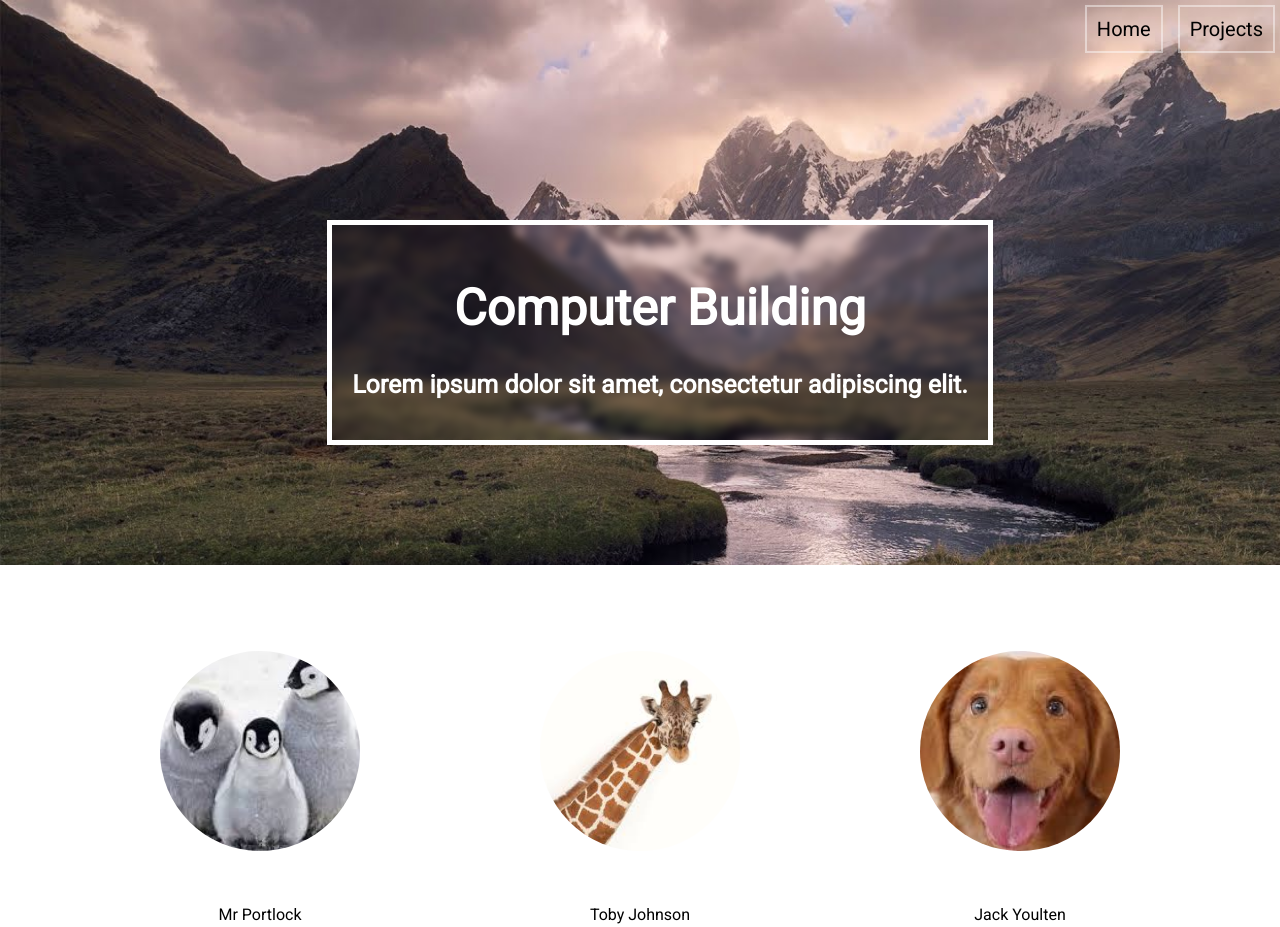
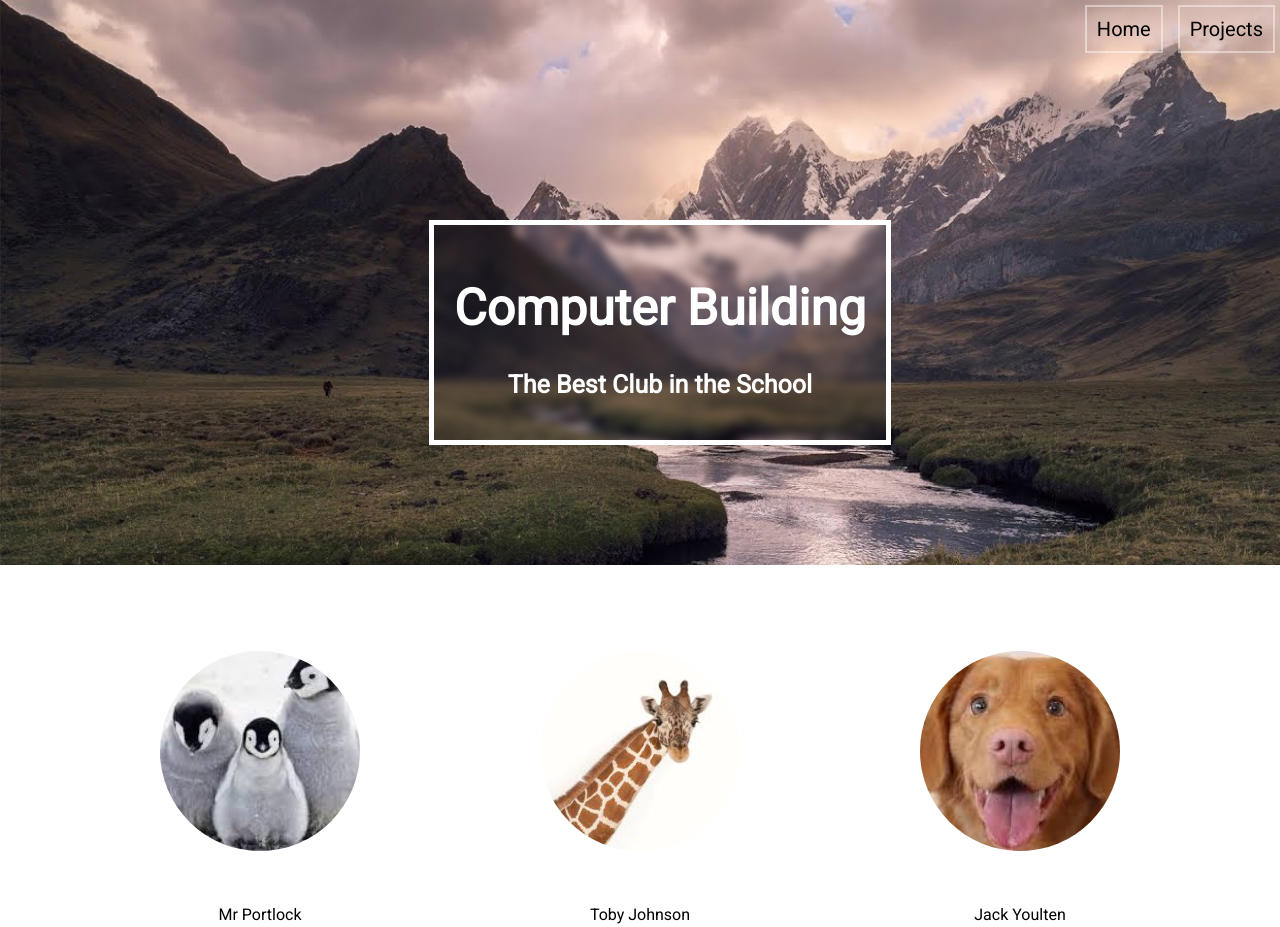
Before and after one commit to laserchicken202/Computer-Building, a plain HTML site: page index.html in a window 1280 px wide. Shown: the top 927 px of the page. Drawn offline with Linux system fonts and the light colour scheme.

Commit message:
Update index.html

```diff
--- a/index.html
+++ b/index.html
@@ -18,7 +18,7 @@
         <div class="logo"><a href="index.html">logo</a></div>
         <div class="main">
             <h1 class="title">Computer Building</h1>
-            <h2 class="subtitle title">Lorem ipsum dolor sit amet, consectetur adipiscing elit.</h2>
+            <h2 class="subtitle title">The Best Club in the School</h2>
         </div>
     </header>
     <section class="social-media">
```
